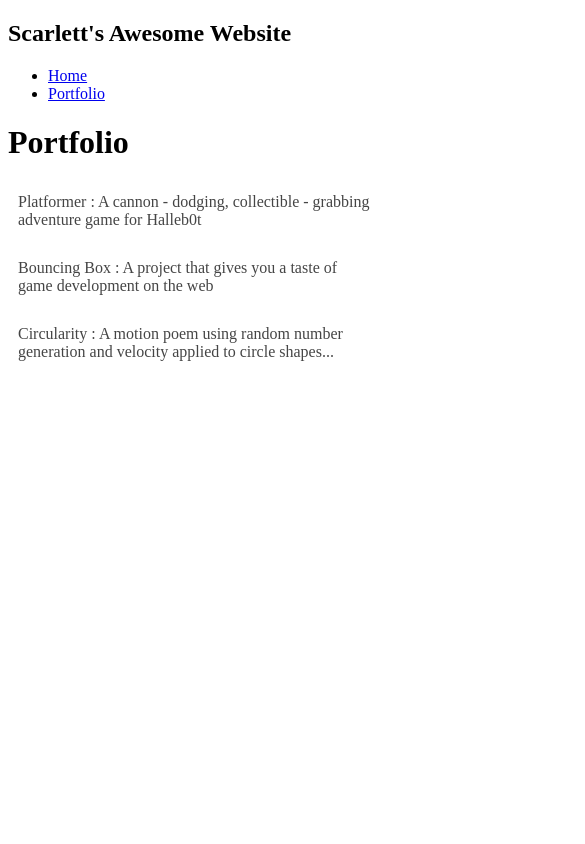
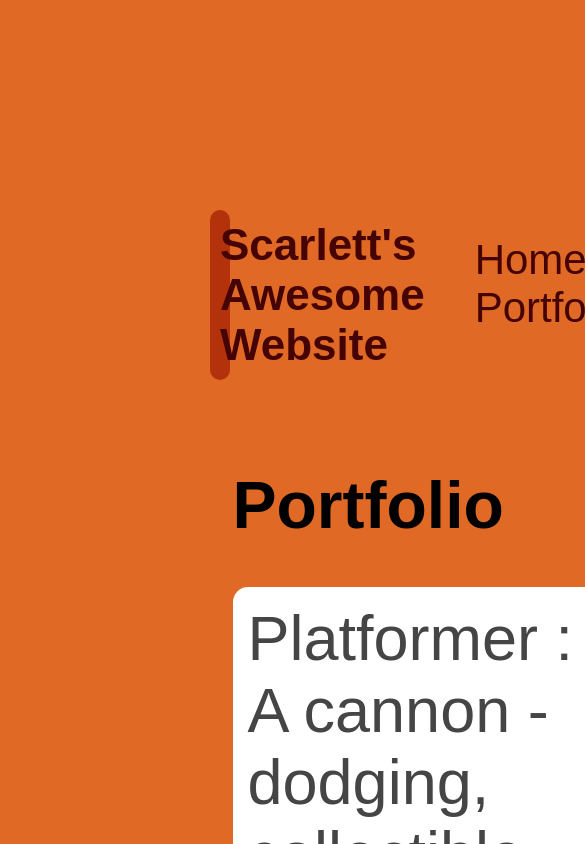
Before and after one commit to SRobb64/SRobb64.github.io, a plain HTML site: page portfolio.html in a window 390 px wide. Shown: the top 844 px of the page, 585 px wide, since content can reach past the window. Drawn offline with Linux system fonts and the light colour scheme.

Commit message:
add portfolio.html file

```diff
--- a/portfolio.html
+++ b/portfolio.html
@@ -2,7 +2,7 @@
 <html>
     <head>
         <title>Scarlett's Awesome Website</title>
-        <link rel="stylesheet" href="style.css"
+        <link rel="stylesheet" href="style.css">
     </head>
 
     <body>
--- a/style.css
+++ b/style.css
@@ -1,3 +1,69 @@
+body {
+    background: rgb(224, 106, 37);
+    color: #460303;
+    padding: 10px;
+    font-family: arial;
+    margin: 200px;
+}
+#all-contents {
+    max-width: 800px;
+    margin: auto;
+}
+
+/* navigation menu */
+nav {
+    background: rgb(179, 50, 11);
+    margin: 0 auto;
+    display: flex;
+    padding: 10px;
+    margin: 0 auto;
+    margin-bottom: 20px;
+    border-radius: 20px;
+}
+nav h1 {
+    display: flex;
+    align-items: center;
+    color: #460303;
+    flex: 1;
+    margin: 0;
+}
+nav ul {
+    list-style-image: none;
+}
+nav li {
+    display: inline-block;
+    padding: 0 10px;
+}
+nav a {
+    text-decoration: none;
+    color: #460303;
+}
+
+/* main container area beneath menu */
+main {
+    background: rgb(179, 50, 11);
+    display: flex;
+    border-radius: 20px
+}
+.sidebar {
+    margin-right: 25px;
+    padding: 10px;
+}
+.sidebar img {
+    width: 200px;
+    margin: 10px
+}
+.content {
+    flex: 1;
+    padding: 15px;
+}
+h2, h3 {
+    margin: 0px;
+}
+
+
+
+
 /* portfolio styles */
 .content h1 {
     color: black;
@@ -23,3 +89,54 @@
     text-decoration: none;
     color: #454545;
 }
+
+
+/* responsive web design */
+@media screen and (min-width: 120px) and (max-width: 1080px) {
+main {
+height: 100ch;
+zoom: 1.5;
+display: grid;
+}
+
+h1 {
+font-size: 44px;
+}
+
+h2 {
+font-size: 42px;
+}
+
+h3 {
+font-size: 36px;
+}
+
+#all-contents {
+height: 100ch;
+margin: none;
+}
+
+a {
+font-size: 42px;
+}
+
+.sidebar {
+margin-right: 0px;
+justify-content: center;
+align-items: center;
+}
+
+.sidebar-img {
+width: 100%;
+}
+
+p,
+li {
+font-size: 24px;
+}
+
+.content {
+align-content: center;
+justify-content: center;
+}
+}
```
Lines whose indentation alone changed are shown as unchanged.
